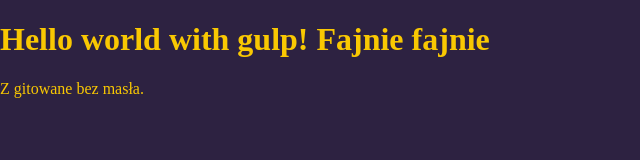
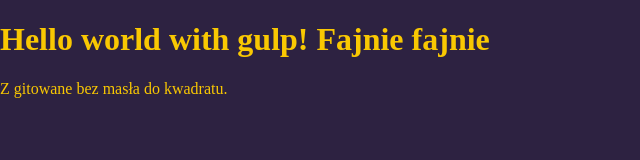
Before and after one commit to paszosky/homepage-gulp, a website: page src/content/index.html in a window 1280 px wide. Shown: the full height of the page, 0-640 px from the left. Drawn offline with nearby package versions, Linux system fonts and the light colour scheme; files that its build step writes are made by us from their sources; files whose address does not match are found by name.

Commit message:
bez masła do kwadratu

```diff
--- a/src/content/index.html
+++ b/src/content/index.html
@@ -9,7 +9,7 @@
 </head>
 <body>
   <h1>Hello world with gulp! Fajnie fajnie</h1>
-  <p>Z gitowane bez masła.</p>
+  <p>Z gitowane bez masła do kwadratu.</p>
 
   <script src="js/main.js"></script>
 </body>
```
